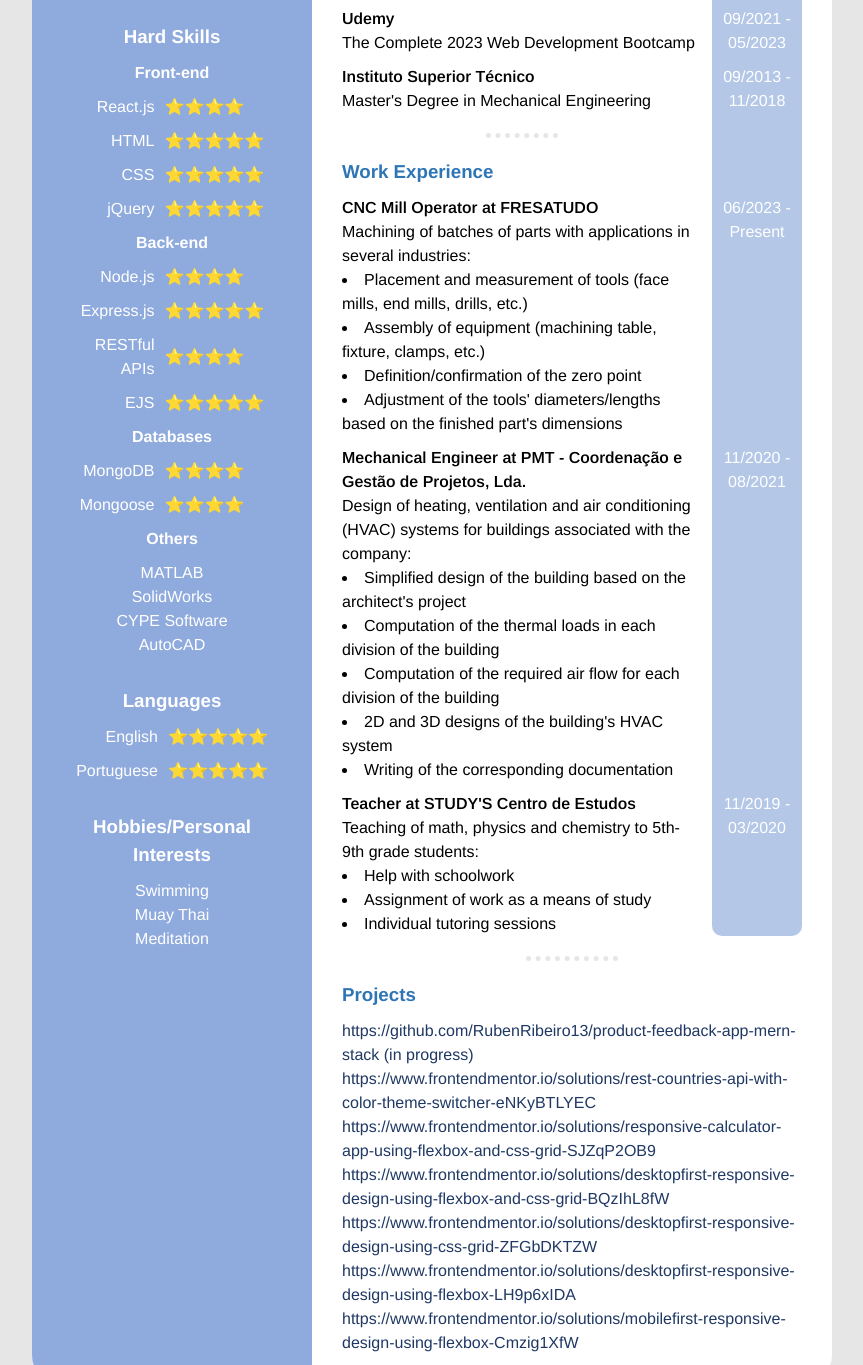
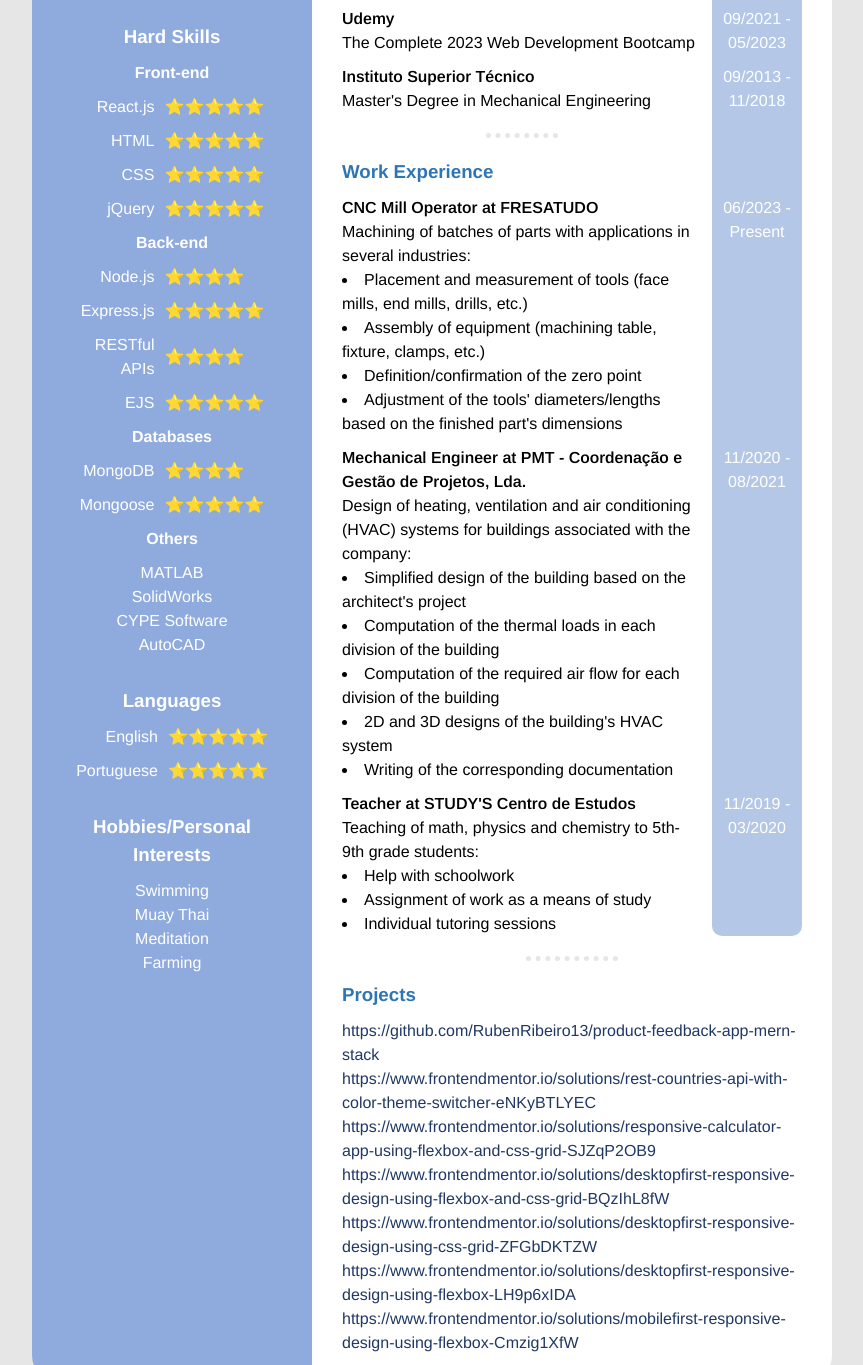
Before and after one commit to RubenRibeiro13/curriculum-vitae, a website: page success.html in a window 1280 px wide. Shown: the part 507-1872 px from the top of the page, without its empty margins (208-1071 px from the left). Drawn offline with nearby package versions, Linux system fonts and the light colour scheme.

Commit message:
7th commit

```diff
--- a/public/success.css
+++ b/public/success.css
@@ -97,6 +97,7 @@
 
 .ruben-img {
   display: block;
+  border-radius: 50%;
   width: 75%;
   margin: 0 auto 30px;
 }
--- a/success.html
+++ b/success.html
@@ -35,7 +35,7 @@
       <div class="ratings-container">
         <h4>Front-end</h4>
         <p class="rated-skill">React.js</p>
-        <p class="rating">⭐⭐⭐⭐</p>
+        <p class="rating">⭐⭐⭐⭐⭐</p>
         <p class="rated-skill">HTML</p>
         <p class="rating">⭐⭐⭐⭐⭐</p>
         <p class="rated-skill">CSS</p>
@@ -57,7 +57,7 @@
         <p class="rated-skill">MongoDB</p>
         <p class="rating">⭐⭐⭐⭐</p>
         <p class="rated-skill">Mongoose</p>
-        <p class="rating">⭐⭐⭐⭐</p>
+        <p class="rating">⭐⭐⭐⭐⭐</p>
 
         <h4>Others</h4>
         <ul class="non-rated-skills">
@@ -81,6 +81,7 @@
         <li>Swimming</li>
         <li>Muay Thai</li>
         <li>Meditation</li>
+        <li>Farming</li>
       </ul>
 
     </div>
@@ -176,7 +177,7 @@
       <h3>Projects</h3>
       <ul>
         <a href="https://github.com/RubenRibeiro13/product-feedback-app-mern-stack"><li>
-          https://github.com/RubenRibeiro13/product-feedback-app-mern-stack (in progress)
+          https://github.com/RubenRibeiro13/product-feedback-app-mern-stack
         </li></a>
 
         <a href="https://www.frontendmentor.io/solutions/rest-countries-api-with-color-theme-switcher-eNKyBTLYEC"><li>
```
Also changed, not shown: 1 other file.
